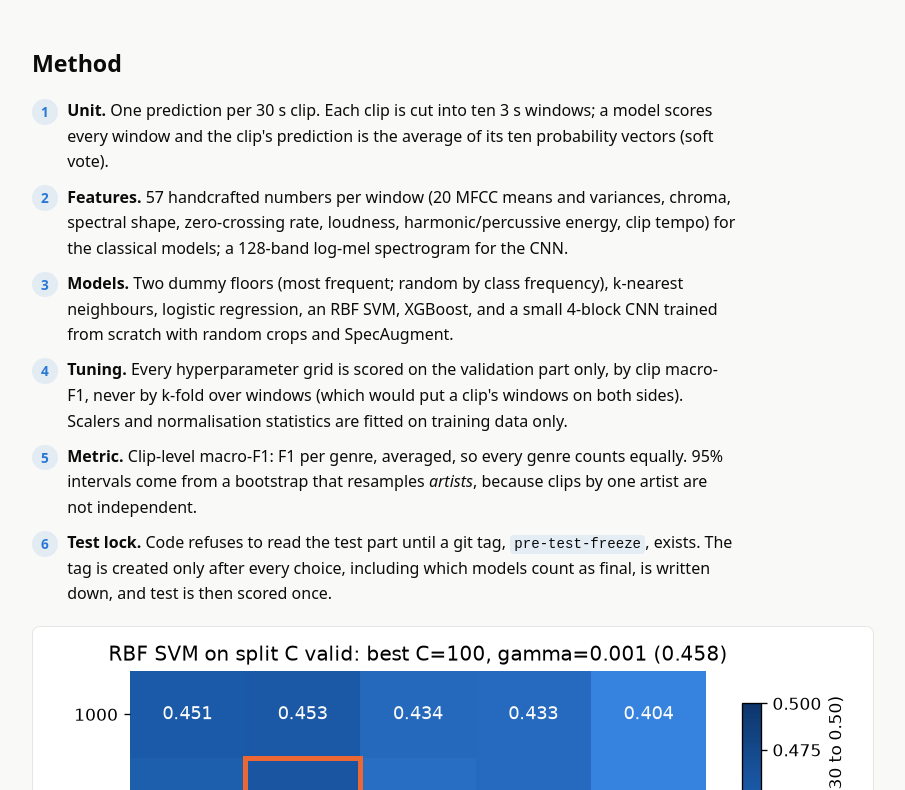
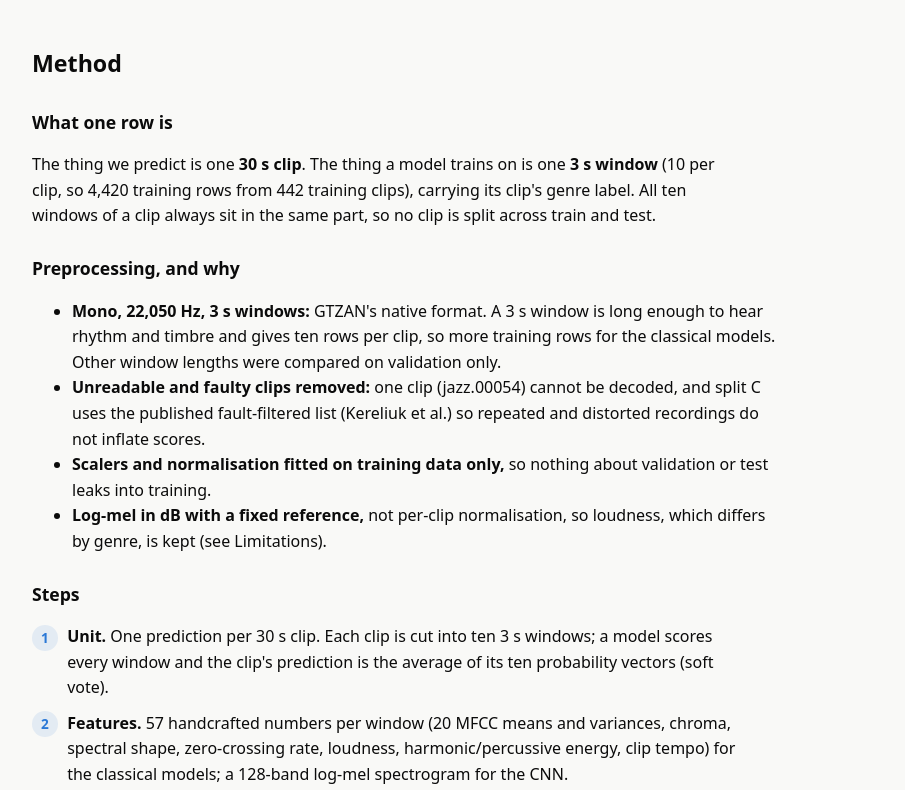
Before and after one commit to yashvardhan-unlimited/ES-335-Music-genre-classifier, a plain HTML site: page docs/index.html in a window 1280 px wide. Shown: the part 4823-5613 px from the top of the page, without its empty margins (144-1049 px from the left). Drawn offline with Linux system fonts and the light colour scheme.

Commit message:
site: state what one row is, preprocessing reasons, repository links

```diff
--- a/docs/index.html
+++ b/docs/index.html
@@ -190,6 +190,23 @@ footer { max-width: 60rem; margin: 0 auto; padding: 2rem 16px; color: var(--mute
 
 <section id="method">
   <h2>Method</h2>
+  <h3>What one row is</h3>
+  <p>The thing we predict is one <strong>30 s clip</strong>. The thing a model trains on is one <strong>3 s window</strong>
+    (10 per clip, so 4,420 training rows from 442 training clips), carrying its clip's genre label. All ten windows of a
+    clip always sit in the same part, so no clip is split across train and test.</p>
+  <h3>Preprocessing, and why</h3>
+  <ul>
+    <li><strong>Mono, 22,050 Hz, 3 s windows:</strong> GTZAN's native format. A 3 s window is long enough to hear rhythm
+      and timbre and gives ten rows per clip, so more training rows for the classical models. Other window lengths were
+      compared on validation only.</li>
+    <li><strong>Unreadable and faulty clips removed:</strong> one clip (jazz.00054) cannot be decoded, and split C uses the
+      published fault-filtered list (Kereliuk et al.) so repeated and distorted recordings do not inflate scores.</li>
+    <li><strong>Scalers and normalisation fitted on training data only,</strong> so nothing about validation or test
+      leaks into training.</li>
+    <li><strong>Log-mel in dB with a fixed reference,</strong> not per-clip normalisation, so loudness, which differs
+      by genre, is kept (see Limitations).</li>
+  </ul>
+  <h3>Steps</h3>
   <ol class="steps">
     <li><strong>Unit.</strong> One prediction per 30 s clip. Each clip is cut into ten 3 s windows; a model scores
       every window and the clip's prediction is the average of its ten probability vectors (soft vote).</li>
@@ -250,6 +267,12 @@ footer { max-width: 60rem; margin: 0 auto; padding: 2rem 16px; color: var(--mute
 
 <section id="reproduce">
   <h2>Reproduce</h2>
+  <p><a href="https://github.com/yashvardhan-unlimited/ES-335-Music-genre-classifier">Repository</a> ·
+    <a href="https://github.com/yashvardhan-unlimited/ES-335-Music-genre-classifier/blob/main/README.md">README (setup, data access)</a> ·
+    <a href="https://github.com/yashvardhan-unlimited/ES-335-Music-genre-classifier/blob/main/DECISIONS.md">DECISIONS.md</a> ·
+    <a href="https://github.com/yashvardhan-unlimited/ES-335-Music-genre-classifier/blob/main/AI_USE.md">AI-use disclosure</a> ·
+    <a href="https://github.com/yashvardhan-unlimited/ES-335-Music-genre-classifier/tree/main/results">Full results</a> ·
+    <a href="https://github.com/yashvardhan-unlimited/ES-335-Music-genre-classifier/tree/main/learn">Study notes</a></p>
   <pre>git clone https://github.com/yashvardhan-unlimited/ES-335-Music-genre-classifier
 cd ES-335-Music-genre-classifier
 make setup data splits features tune     # download, audit, splits, features, tune everything (hours on a CPU)
```
